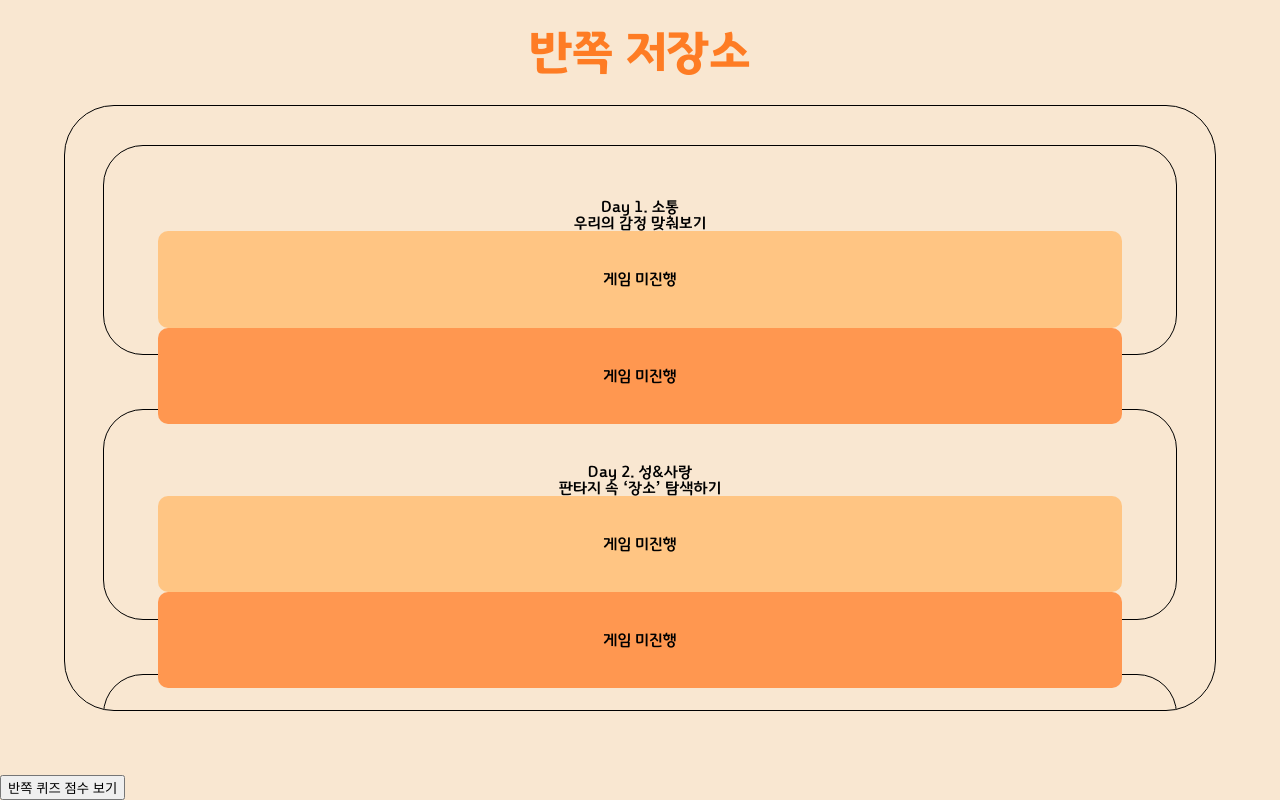
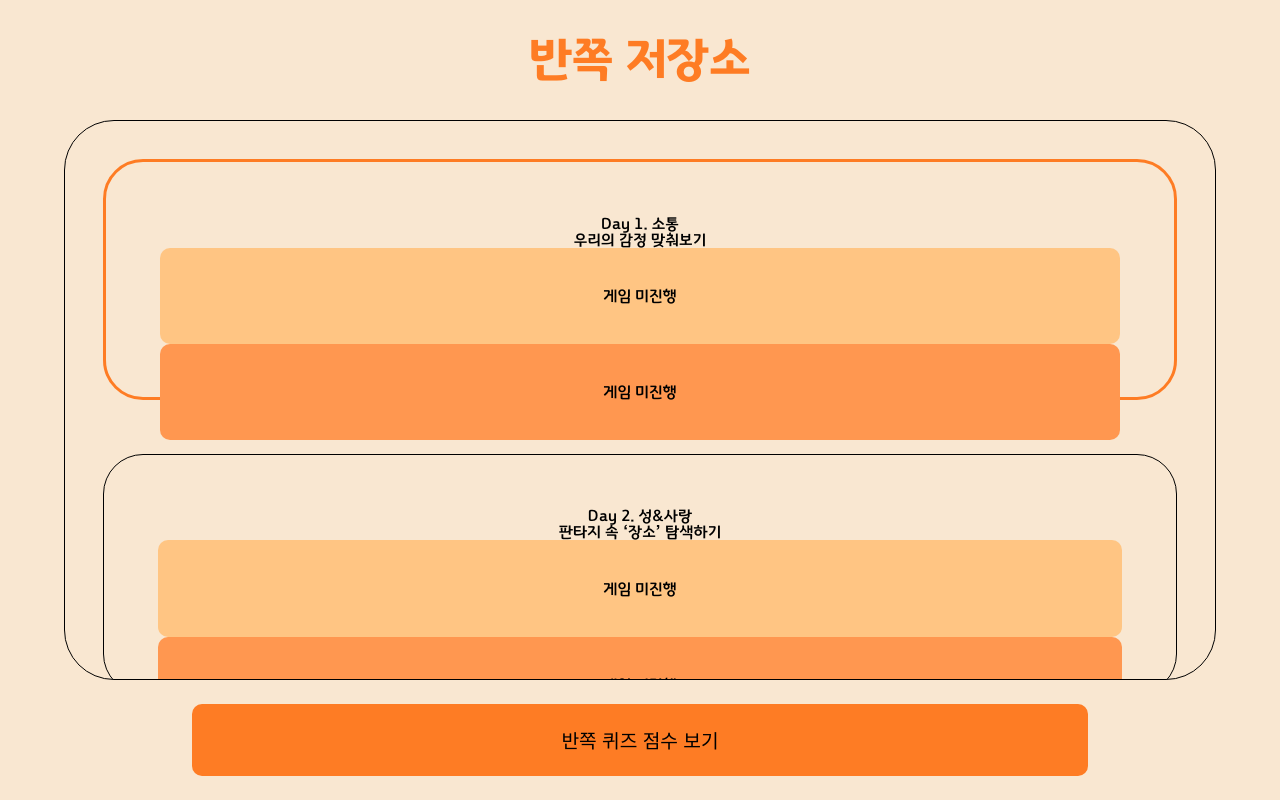
Before and after one commit to qocksdlf123/banjjog, a React (Create React App) app in the folder front/: page /myResult in a window 1280 px wide. Built offline with nearby package versions, Linux system fonts and the light colour scheme; no server answers.

Commit message:
:boom: style : 버튼 스타일 추가

```diff
--- a/front/src/page/MyResultPage/style.css
+++ b/front/src/page/MyResultPage/style.css
@@ -13,11 +13,10 @@
   display: flex-block;
   flex-direction: column;
   align-items: center;
-  height: 85%;
+  height: 70%;
   border: 1px solid black;
   border-radius: 50px;
-  margin: 5%;
-  margin-top: 0;
+  margin: 0 5%;
   padding: 3%;
   box-sizing: border-box;
   overflow: scroll;
@@ -27,13 +26,16 @@
   flex-direction: column;
   justify-self: center;
   align-items: center;
-  height: 40%;
+  height: 50%;
   width: 100%;
   border: 1px solid black;
   border-radius: 40px;
   margin-bottom: 5%;
   padding: 5%;
   box-sizing: border-box;
+}
+.myResult-body-selected {
+  border: 3px solid #fe7c24;
 }
 .myResult-body-container-text {
   height: 20%;
@@ -51,3 +53,19 @@
   background-color: rgb(255, 197, 131);
   box-sizing: border-box;
 }
+
+.myResult-footer {
+  height: 15%;
+  display: flex;
+  justify-content: center;
+  align-items: center;
+}
+
+.myResult-footer-btn {
+  height: 60%;
+  width: 70%;
+  background-color: #fe7c24;
+  border: none;
+  border-radius: 10px;
+  font-size: larger;
+}
```
